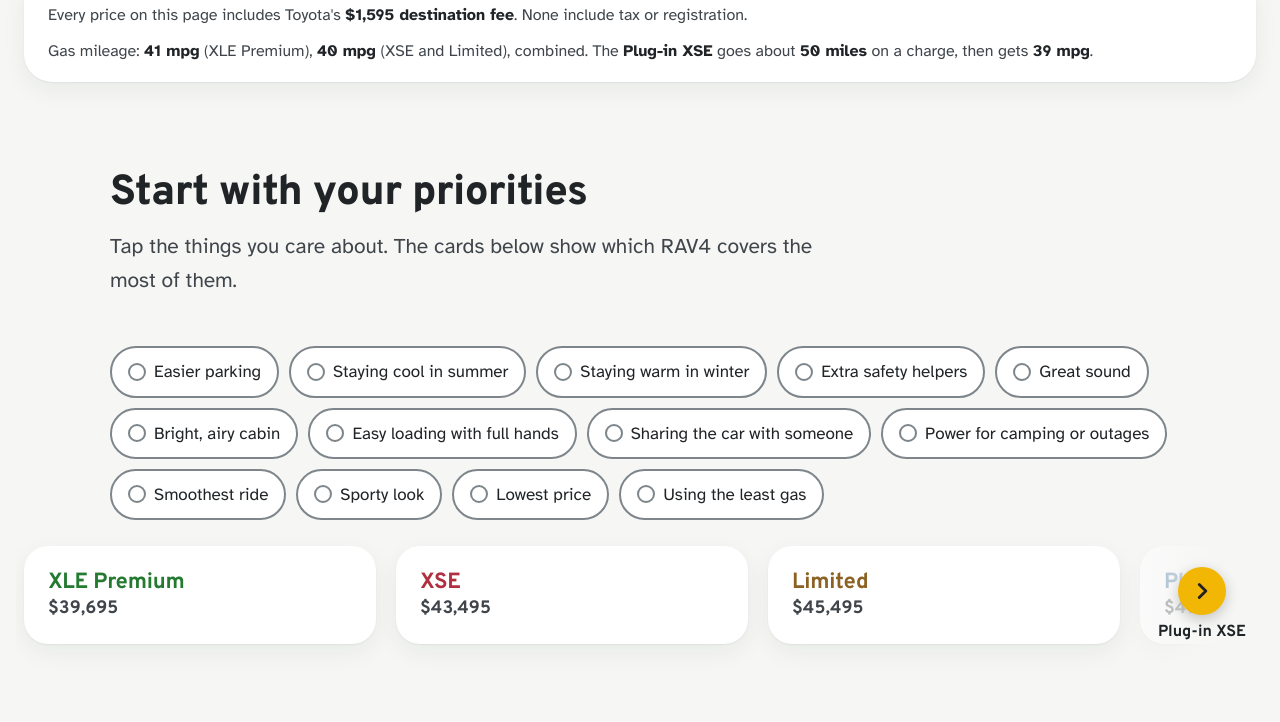
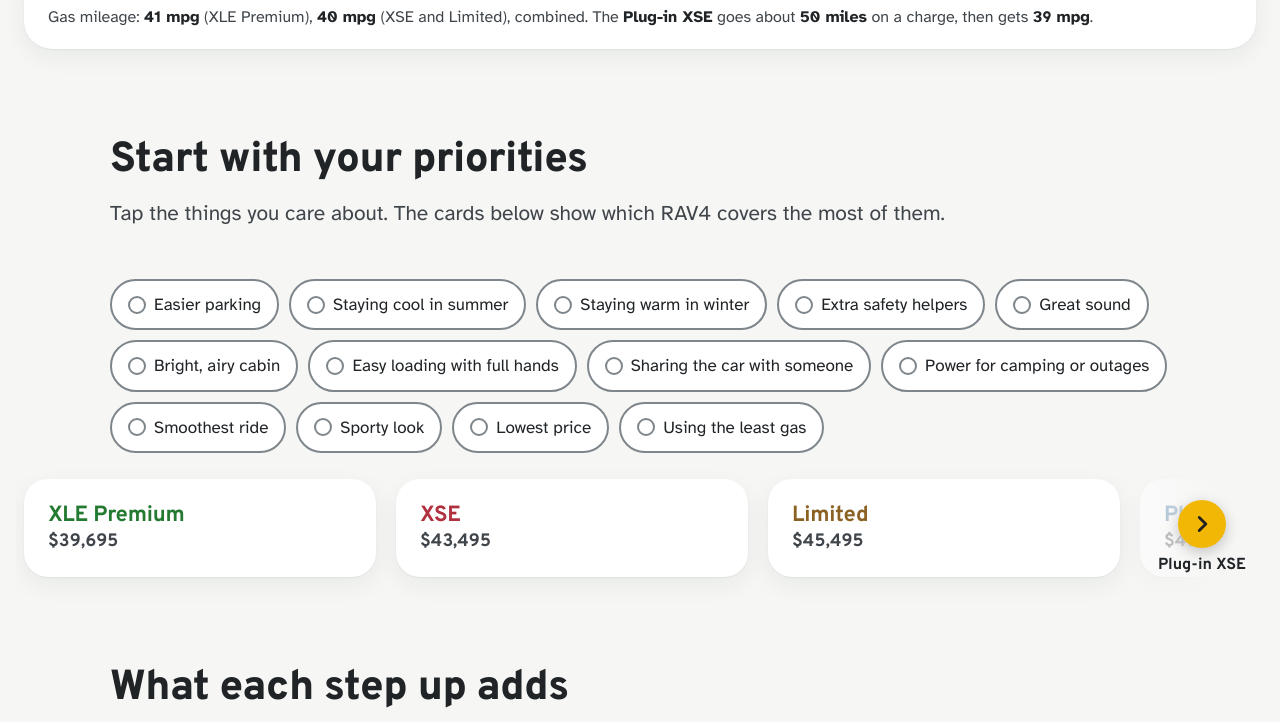
Before and after one commit to DavidStinson/rav4-trim-guide, a website: page rav4-site/index.html in a window 1280 px wide. Shown: the part 834-1556 px from the top of the page. Drawn offline with Linux system fonts and the light colour scheme.

Commit message:
style(type): widen section leads so the priorities lead fits on one line

```diff
--- a/rav4-site/styles.css
+++ b/rav4-site/styles.css
@@ -13,6 +13,8 @@
   /* Two page widths (layout check 8): text sits in the reading column; .bleed rows that compare four trims run wider.
      --wide fits four 340px cards (data-sl-col) and three 20px gaps, so all four show once the window allows. */
   --read:1060px; --wide:1420px; --gutter:24px; --measure:34em;
+  /* Section leads: wide enough for the priorities lead on one line at 21px (reading check 8), with a little room for font differences. */
+  --lede:41em;
   --fs-ui:18px; --fs-table:17px; --fs-control:17px; --fs-nav:16px; --fs-note:16px; --fs-cap:15px; --fs-label:15px;
   color-scheme:light;
 }
@@ -55,7 +57,7 @@ body{container:page/inline-size}
 /* Running text wraps to avoid a lone word on its last line (reading check 7); short captions balance their lines. */
 body{text-wrap:pretty}
 figcaption,.cap,.demo-cap{text-wrap:balance}
-.lede{font-size:21px;color:var(--ink-2);max-width:var(--measure)}
+.lede{font-size:21px;color:var(--ink-2)}
 .muted{color:var(--ink-2)}
 .small,.note{font-size:var(--fs-note)}
 .cap{font-size:var(--fs-cap);color:var(--ink-2);margin:0}
@@ -63,6 +65,7 @@ figcaption,.cap,.demo-cap{text-wrap:balance}
 /* Notes, steps and fine print that sit in wide panels keep a readable line: about 80 characters (em, not ch: this face's zero is wide). */
 /* Prose that runs the full reading column keeps a readable measure; text beside a column fills its space. */
 .sec-head > p,.year-diff > p,footer p,.spec-more,.pk-note,.note,.cap,.chg-need,.checklist small,.f-text .aka{max-width:var(--measure)}
+.lede,.sec-head > .lede{max-width:var(--lede)}
 
 /* ---------- top bar, then the section nav that sticks under it ---------- */
 .topbar .wrap{display:flex;align-items:center;justify-content:space-between;gap:16px;height:60px}
@@ -166,7 +169,7 @@ section{padding:88px 0 0}
 /* A thin sliver (a trim in the middle of the row on a phone) has room for the arrow only; its name stays in the label. */
 .sl-btn.slim .sl-in > span:not(.sl-arrow),.sl-btn.slim small{display:none}
 @media (max-width:640px){.sl-arrow{width:40px;height:40px}.sl-arrow svg{width:19px;height:19px}.sl-btn{font-size:13px}}
-.sec-head{display:grid;gap:12px;margin-bottom:32px;max-width:760px}
+.sec-head{display:grid;gap:12px;margin-bottom:32px}
 
 /* ---------- status pills ---------- */
 .pill{display:inline-flex;align-items:center;gap:6px;font-size:var(--fs-label);font-weight:700;padding:3px 10px 3px 8px;border-radius:999px;white-space:nowrap;line-height:1.4}
```
